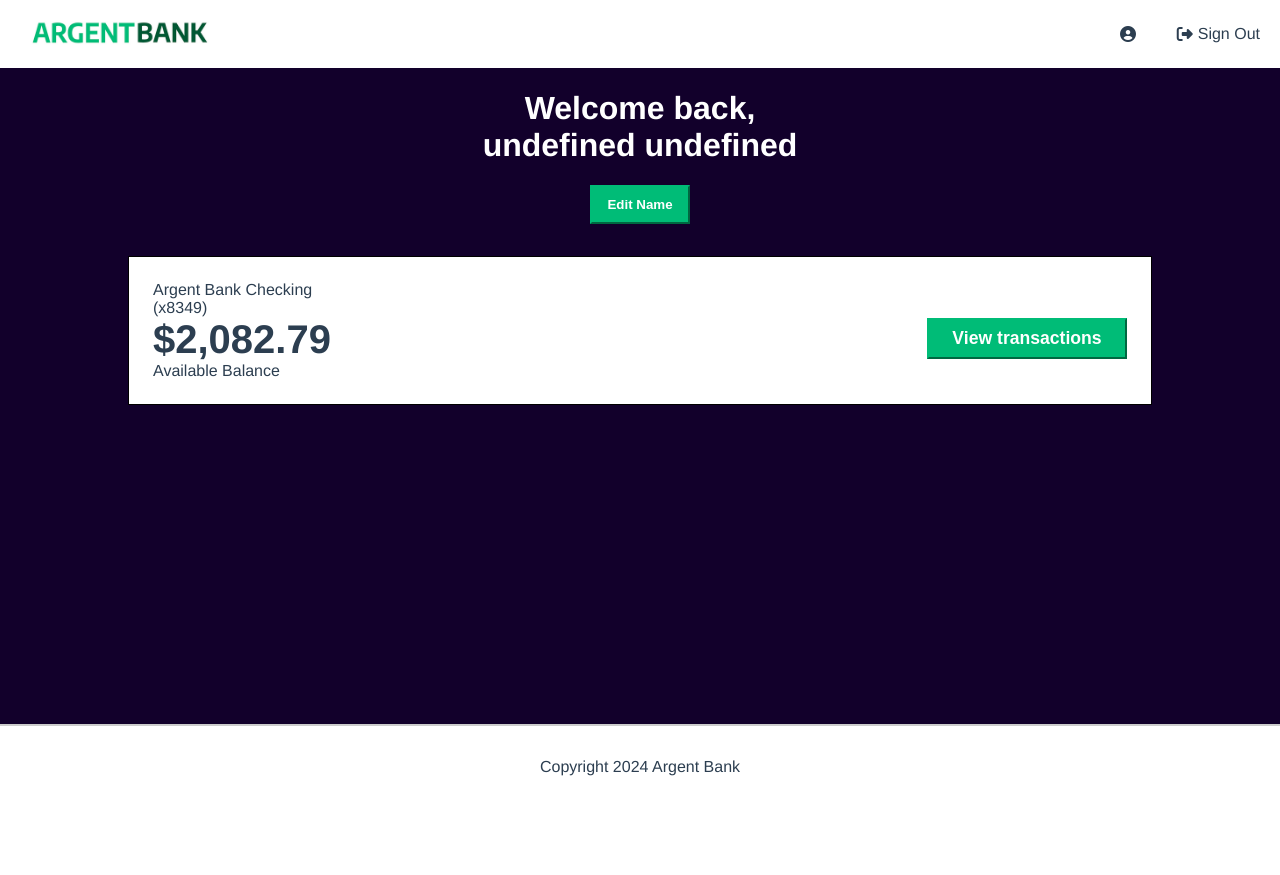
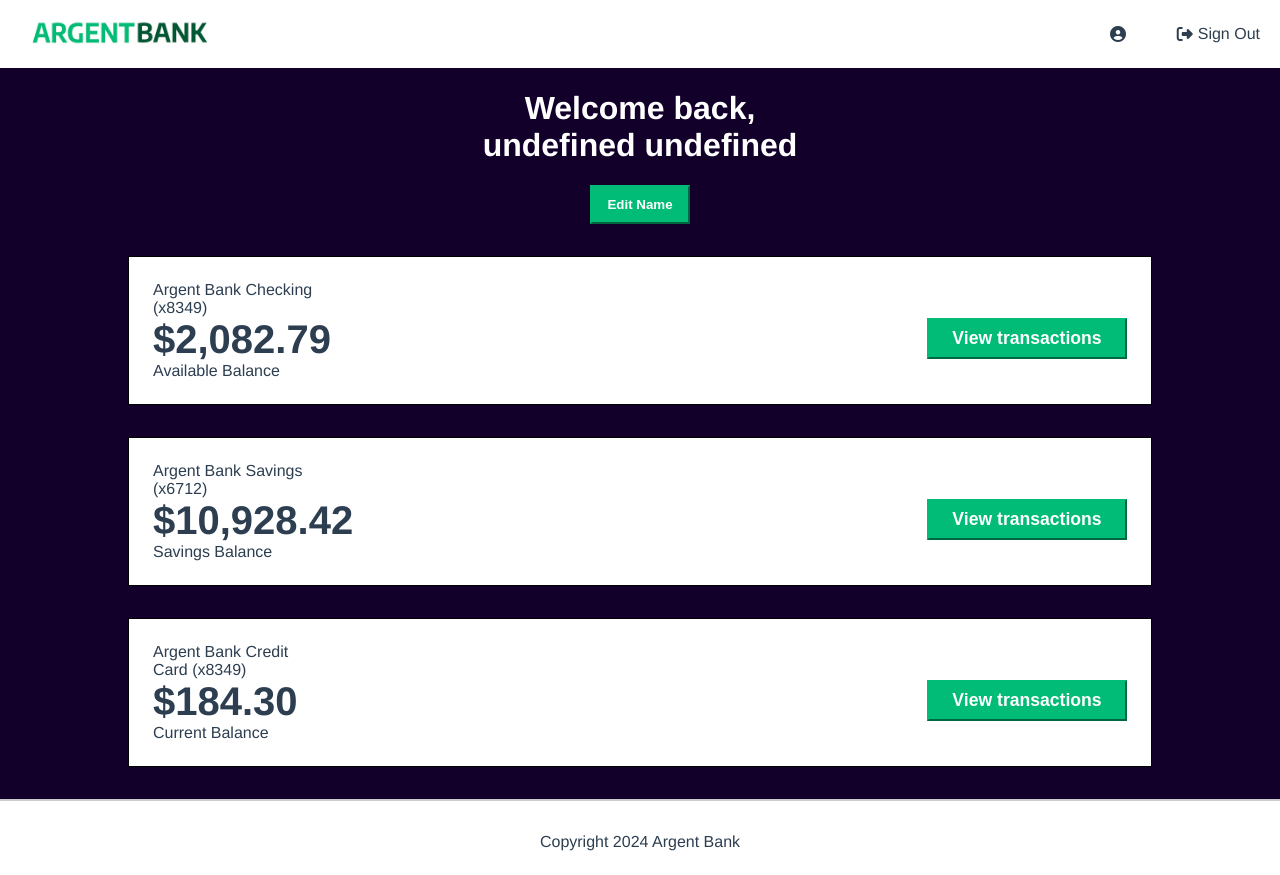
Before and after one commit to brahimferdjani/ArgentBank-Frontend-main, a React (Vite) app: page /profile in a window 1280 px wide. Before the commit the page ends 800 px from the top, so only its background shows below. Built offline with nearby package versions, Linux system fonts and the light colour scheme; no server answers; sample sign-in values are in the browser's storage.

Commit message:
Aligner le visuel avec celui de la maquette Aligner le visuel avec celui de la maquette

```diff
--- a/src/Store/userSlice.js
+++ b/src/Store/userSlice.js
@@ -38,7 +38,7 @@
 });
 
 
-const postSlice = createSlice({
+const userSlice = createSlice({
     name: "post",
     initialState: {
         status: null,
@@ -114,6 +114,6 @@
     }
 });
 
-export const { logout } = postSlice.actions;
+export const { logout } = userSlice.actions;
 
-export default postSlice.reducer;
+export default userSlice.reducer;
--- a/src/components/Nav/Nav.jsx
+++ b/src/components/Nav/Nav.jsx
@@ -50,7 +50,7 @@
             </div>
           </div>
         ) : (
-          <div onClick={handleClick}>
+          <div className="user-nav" onClick={handleClick}>
             <i className="fa fa-user-circle"></i>
             <p>Sign In</p>
           </div>
--- a/src/components/Nav/style.scss
+++ b/src/components/Nav/style.scss
@@ -4,17 +4,41 @@
   align-items: center;
   padding: 5px 20px;
 
-  .main-nav-logo-image {
-    max-width: 100%;
-    width: 200px;
+  @media (max-width: 720px) {
+    padding: 5px 13px;
+  }
+
+  a {
+    @media (max-width: 720px) {
+      width: 125px;
+    }
+
+    .main-nav-logo-image {
+      max-width: 100%;
+      width: 200px;
+    }
   }
 
   .flex-box {
+    .user-nav {
+      display: flex;
+      flex-direction: row;
+      align-items: center;
+      cursor: pointer;
+
+      p {
+        margin-left: 5px;
+      }
+    }
     .header-nav {
       display: flex;
       flex-direction: row;
       justify-content: space-between;
-      width: 140px;
+      width: 150px;
+
+      @media (min-width: 720px) {
+        width: 150px;
+      }
 
       .user-nav {
         display: flex;
--- a/src/components/ProtectedRoute/ProtectedRoute.jsx
+++ b/src/components/ProtectedRoute/ProtectedRoute.jsx
@@ -13,3 +13,4 @@
 };
 
 export default ProtectedRoute;
+//explain during test
--- /dev/null
+++ b/src/components/Transactions/Transactions.jsx
@@ -0,0 +1,25 @@
+import { transactionsData } from "../../data/data";
+import "./style.scss";
+
+function transactions() {
+  return (
+    <>
+      {transactionsData.map((transaction, id) => (
+        <section className="account" key={id}>
+          <div className="account-content-wrapper">
+            <h3 className="account-title">{transaction.title}</h3>
+            <p className="account-amount">{transaction.amount}</p>
+            <p className="account-amount-description">
+              {transaction.description}
+            </p>
+          </div>
+          <div className="cta">
+            <button className="transaction-button">View transactions</button>
+          </div>
+        </section>
+      ))}
+    </>
+  );
+}
+
+export default transactions;
--- /dev/null
+++ b/src/components/Transactions/style.scss
@@ -0,0 +1,60 @@
+.account {
+  display: flex;
+  flex-direction: column;
+  justify-content: space-between;
+  align-items: center;
+  border: 1px solid black;
+  background-color: #fff;
+  width: 80%;
+  margin: 0 auto;
+  padding: 1.5rem;
+  box-sizing: border-box;
+  text-align: left;
+  margin-bottom: 2rem;
+
+  @media (min-width: 720px) {
+    flex-direction: row;
+  }
+
+  .account-content-wrapper {
+    width: 100%;
+    flex: 1;
+
+    @media (min-width: 720px) {
+      flex: 0;
+    }
+
+    .account-title {
+      margin: 0;
+      padding: 0;
+      font-size: 1rem;
+      font-weight: normal;
+    }
+
+    .account-amount {
+      margin: 0;
+      font-size: 2.5rem;
+      font-weight: bold;
+    }
+
+    .account-amount-description {
+      margin: 0;
+    }
+  }
+
+  .transaction-button {
+    display: block;
+    width: 100%;
+    padding: 8px;
+    font-size: 1.1rem;
+    font-weight: bold;
+    margin-top: 1rem;
+    border-color: #00bc77;
+    background-color: #00bc77;
+    color: #fff;
+
+    @media (min-width: 720px) {
+      width: 200px;
+    }
+  }
+}
--- /dev/null
+++ b/src/data/data.js
@@ -0,0 +1,45 @@
+import chat from "../assets/img/icon-chat.png"
+import money from "../assets/img/icon-money.png"
+import security from "../assets/img/icon-security.png"
+
+export const features = [
+    {
+        img: chat,
+        title: "Features",
+        description: "Our aim is to make it quick and easy for you to access your account anywhere, on any device."
+    },
+    {
+        img: money,
+        title: "Security",
+        description: "We use top of the range encryption to ensure your data and money is always safe."
+    },
+    {
+        img: security,
+        title: "Accessibility",
+        description: "Using our state of the art technology you can access your account from anywhere."
+
+    }
+]
+
+//transaction
+
+export const transactionsData = [
+    {
+        id: 1,
+        title: "Argent Bank Checking (x8349)",
+        amount: "$2,082.79",
+        description: "Available Balance",
+    },
+    {
+        id: 2,
+        title: "Argent Bank Savings (x6712)",
+        amount: "$10,928.42",
+        description: "Savings Balance",
+    },
+    {
+        id: 3,
+        title: "Argent Bank Credit Card (x8349)",
+        amount: "$184.30",
+        description: "Current Balance",
+    }
+]
--- a/src/pages/Home/Home.jsx
+++ b/src/pages/Home/Home.jsx
@@ -4,9 +4,7 @@
 import PropTypes from "prop-types";
 import Nav from "../../components/Nav/Nav";
 import Footer from "../../components/Footer/Footer";
-import chat from "../../assets/img/icon-chat.png";
-import money from "../../assets/img/icon-money.png";
-import security from "../../assets/img/icon-security.png";
+import { features } from "../../data/data";
 
 function Home() {
   return (
@@ -14,27 +12,14 @@
       <Nav />
       <Banner />
       <div className="features-cards">
-        <Cards
-          imageSrc={chat}
-          title={"Features"}
-          description={
-            "Our aim is to make it quick and easy for you to access your account anywhere, on any device."
-          }
-        />
-        <Cards
-          imageSrc={money}
-          title={"Security"}
-          description={
-            "We use top of the range encryption to ensure your data and money is always safe."
-          }
-        />
-        <Cards
-          imageSrc={security}
-          title={"Accessibility"}
-          description={
-            "Using our state of the art technology you can access your account from anywhere."
-          }
-        />
+        {features.map((feature, index) => (
+          <Cards
+            key={index}
+            imageSrc={feature.img}
+            title={feature.title}
+            description={feature.description}
+          />
+        ))}
       </div>
       <Footer />
     </div>
--- a/src/pages/Profile/Profile.jsx
+++ b/src/pages/Profile/Profile.jsx
@@ -5,6 +5,7 @@
 import { useDispatch, useSelector } from "react-redux";
 import { editName } from "../../Store/userSlice";
 import { userInfo } from "../../Store/userSlice";
+import Transactions from "../../components/Transactions/Transactions";
 
 function Profile() {
   const dispatch = useDispatch();
@@ -117,16 +118,7 @@
             )}
           </form>
         )}
-        <section className="account">
-          <div className="account-content-wrapper">
-            <h3 className="account-title">Argent Bank Checking (x8349)</h3>
-            <p className="account-amount">$2,082.79</p>
-            <p className="account-amount-description">Available Balance</p>
-          </div>
-          <div className="cta">
-            <button className="transaction-button">View transactions</button>
-          </div>
-        </section>
+        <Transactions />
       </main>
       <Footer />
     </>
--- a/src/pages/Profile/style.scss
+++ b/src/pages/Profile/style.scss
@@ -30,12 +30,16 @@
       padding: 5px;
       font-size: 0.9rem;
       margin: 10px auto;
+      width: 155px;
     }
   }
 
   .edit-buttons {
     display: flex;
-    justify-content: space-evenly;
+    justify-content: space-between;
+    align-items: center;
+    margin: 5px auto;
+    width: 255px;
 
     .single-button {
       justify-content: space-between;
```
